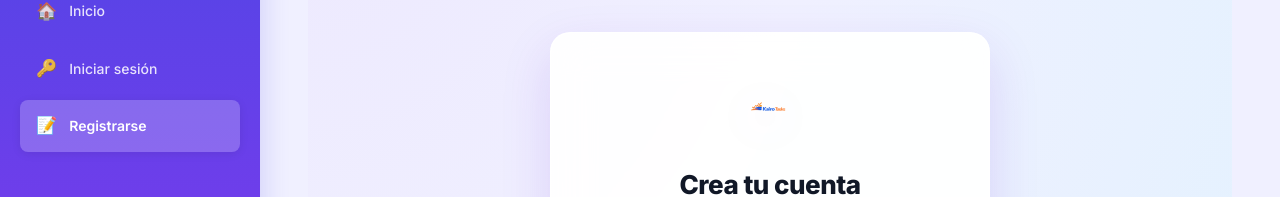
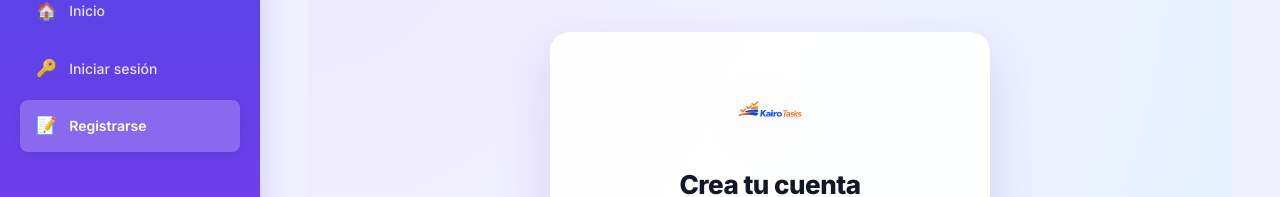
Before and after one commit to caceresdiegoleonel1986/ProyectoM4_CaceresDiego, a React (Vite) app: page /register in a window 1280 px wide. Shown: the part 129-326 px from the top of the page. Built offline with nearby package versions, Linux system fonts and the light colour scheme; no server answers.

Commit message:
feat(register): agregar nuevos logos de Kairo Tasks

```diff
--- a/src/pages/Register.tsx
+++ b/src/pages/Register.tsx
@@ -2,7 +2,7 @@ import { useState } from "react";
 import { createUserWithEmailAndPassword } from "firebase/auth";
 import { auth } from "../services/firebase";
 import { useNavigate, Link } from "react-router-dom";
-import logoApp from "../assets/LogoApp.png";
+import kairoLogoFull from "../assets/kairo-logo-full.png";
 
 const RegisterPage = () => {
     const [email, setEmail] = useState("");
@@ -43,7 +43,7 @@ const RegisterPage = () => {
         <div className="auth-page">
             <div className="auth-card">
                 <div className="auth-header">
-                    <img src={logoApp} alt="Logo App" className="auth-logo-img" />
+                    <img src={kairoLogoFull} alt="Kairo Tasks Logo" className="auth-logo-img" />
                     <h2>Crea tu cuenta</h2>
                     <p className="auth-subtitle">Empieza a organizar tus tareas de forma inteligente</p>
                 </div>
```
